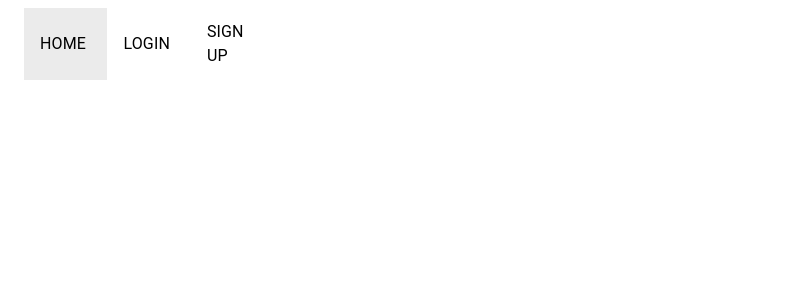
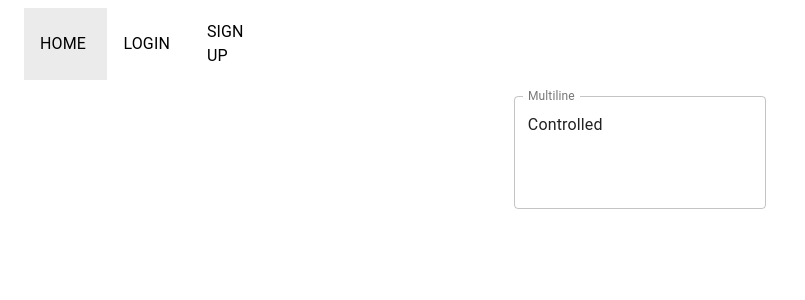
Before and after one commit to ariqyandri/help-me-speech-client, a React (Create React App) app: page /writings/create in a window 1280 px wide. Shown: the top 300 px of the page, without its empty margins (0-805 px from the left). Built offline with nearby package versions, Linux system fonts and the light colour scheme; no server answers.

Commit message:
Create create writing page

```diff
--- a/src/App.tsx
+++ b/src/App.tsx
@@ -5,6 +5,7 @@ import Home from "./pages/Home/index";
 import SignUp from "./pages/SignUp/index";
 import Login from "./pages/Login/index";
 import Writings from "./pages/Writings/index";
+import CreateWriting from "./pages/CreateWriting/index";
 import Navbar from "./components/Navbar/index";
 
 function App() {
@@ -12,10 +13,11 @@ function App() {
     <div className="App">
       <Navbar />
       <Switch>
+        <Route exact path="/" component={Home} />
         <Route exact path="/writings" component={Writings} />
+        <Route exact path="/writings/create" component={CreateWriting} />
         <Route path="/login" component={Login} />
         <Route path="/signup" component={SignUp} />
-        <Route exact path="/" component={Home} />
       </Switch>
     </div>
   );
--- /dev/null
+++ b/src/pages/CreateWriting/index.tsx
@@ -0,0 +1,40 @@
+import React from "react";
+import { createStyles, makeStyles, Theme } from "@material-ui/core/styles";
+import TextField from "@material-ui/core/TextField";
+
+const useStyles = makeStyles((theme: Theme) =>
+  createStyles({
+    root: {
+      "& .MuiTextField-root": {
+        margin: theme.spacing(1),
+        width: "25ch",
+      },
+    },
+  })
+);
+
+export default function CreateWriting() {
+  const classes = useStyles();
+  const [value, setValue] = React.useState("Controlled");
+
+  const handleChange = (event: React.ChangeEvent<HTMLInputElement>) => {
+    setValue(event.target.value);
+  };
+
+  return (
+    <form className={classes.root} noValidate autoComplete="off">
+      <div>
+        <TextField
+          id="outlined-multiline-static"
+          label="Multiline"
+          multiline
+          rows={4}
+          value={value}
+          onChange={handleChange}
+          defaultValue="Default Value"
+          variant="outlined"
+        />
+      </div>
+    </form>
+  );
+}
```
Also changed, not shown: 1 other file (tests, documents, lock files or other folders).
